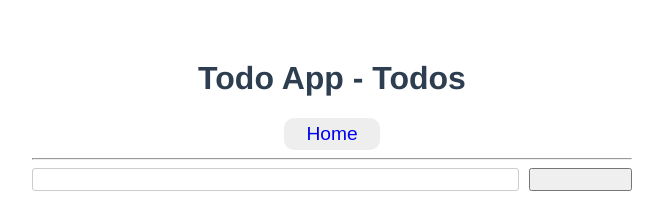
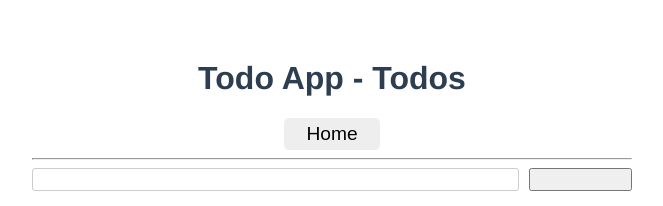
Before and after one commit to white78wolf/todo-list, a Vue app: page /todos in a window 1280 px wide. Shown: the top 206 px of the page, without its empty margins (308-971 px from the left). Built offline with nearby package versions, Linux system fonts and the light colour scheme; some icons are missing; the HTML template or start-up script is replaced by a standard one.

Commit message:
Wrap button in anchor to Home page in Todos

```diff
--- a/src/views/Todos.vue
+++ b/src/views/Todos.vue
@@ -1,9 +1,9 @@
 <template>
   <div>
     <h1>Todo App - Todos</h1>
-    <button class="anchor-button">
-      <router-link to="/">Home</router-link>
-    </button>
+    <router-link to="/">
+      <button class="anchor-button">Home</button>
+    </router-link>
     <hr>
     <AddTodo @add-todo="addTodo" />
     <TodoList
@@ -79,7 +79,7 @@ a:visited {
 .anchor-button {
   font-size: 1.2rem;
   border: none;
-  border-radius: 10px;
+  border-radius: 5px;
   background: #eee;
   width: 6rem;
   height: 2rem;
@@ -88,4 +88,7 @@ a:visited {
   cursor: pointer;
   background: #ccc;
 }
+.anchor-button:focus {
+  outline: none;
+}
 </style>
```
